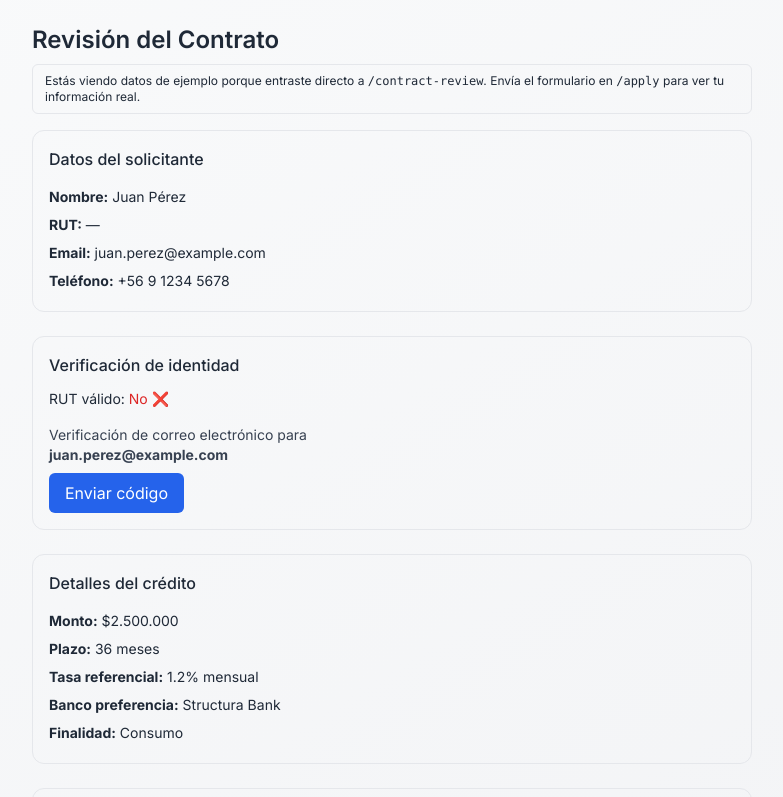
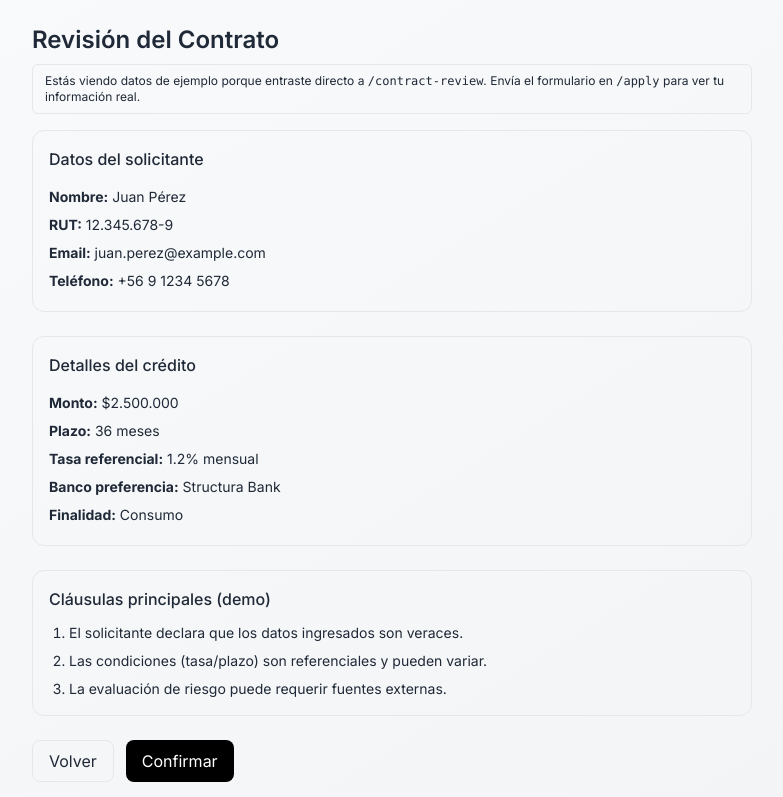
Before and after one commit to RMiguel0/GRUPOSTRUCTURA-2025-PROYINF, a React (Vite) app in the folder frontend/: page /contract-review in a window 1280 px wide. Shown: the top 797 px of the page, without its empty margins (248-1031 px from the left). Built offline with nearby package versions, Linux system fonts and the light colour scheme.

Commit message:
union verificacin

```diff
--- a/frontend/src/pages/ContractReview.jsx
+++ b/frontend/src/pages/ContractReview.jsx
@@ -1,15 +1,13 @@
 // pages/ContractReview.jsx
-import React, { useEffect, useMemo, useState } from "react";
+import React, { useEffect, useMemo } from "react";
 import { useLocation, useNavigate } from "react-router-dom";
-import LivenessCheck from "../components/LivenessCheck.jsx";
-import EmailVerification from "../components/EmailVerification.jsx";
-import { validarRUT } from "../utils/rutUtils.js";
 
 export default function ContractReview() {
-  const location = useLocation();
   const navigate = useNavigate();
+  const { state } = useLocation() || {};
 
-  const fromState = location?.state?.application;
+  const fromState = state?.application || null;
+  const identity = state?.identity || null; // opcional: viene desde IdentityCheck
 
   const fromStorage = useMemo(() => {
     try {
@@ -20,11 +18,10 @@ export default function ContractReview() {
     }
   }, []);
 
-  // Fallback demo para que NUNCA quede en blanco
   const demo = {
     applicant: {
       fullName: "Juan Pérez",
-      rut: "12.345.678-9",
+      identification: "12.345.678-9",
       email: "juan.perez@example.com",
       phone: "+56 9 1234 5678",
     },
@@ -43,20 +40,8 @@ export default function ContractReview() {
     [fromState, fromStorage]
   );
 
-  // Estados para validación de identidad
-  const [rutOk, setRutOk] = useState(false);
-  const [emailVerified, setEmailVerified] = useState(false);
-  const [livenessOk, setLivenessOk] = useState(false);
-
   useEffect(() => {
-    // Validar RUT al cargar la página
-    const id = application?.applicant?.identification;
-    if (id) {
-      setRutOk(validarRUT(id));
-    }
-  }, [application]);
-
-  useEffect(() => {
+    // Si venimos con datos reales, refrescamos el storage
     if (fromState) {
       try {
         localStorage.setItem("loanApplicationDraft", JSON.stringify(fromState));
@@ -65,24 +50,38 @@ export default function ContractReview() {
   }, [fromState]);
 
   const money = (n) =>
-    new Intl.NumberFormat("es-CL", { style: "currency", currency: "CLP" }).format(
-      Math.round(Number(n) || 0)
-    );
+    new Intl.NumberFormat("es-CL", {
+      style: "currency",
+      currency: "CLP",
+    }).format(Math.round(Number(n) || 0));
 
   const onConfirm = () => navigate("/", { replace: true, state: { contractAccepted: true } });
   const onBack = () => navigate(-1);
 
-  // La solicitud solo puede confirmarse si todos los pasos de verificación están completos
-  const canConfirm = rutOk && emailVerified && livenessOk;
+  // Política: Si IdentityCheck nos envió estado, respetamos su “allOk”
+  // Si no hay identidad en el state (entraron directo), permitimos confirmar igual.
+  const canConfirm = identity ? Boolean(identity.allOk) : true;
 
   return (
     <div className="max-w-3xl mx-auto p-6">
       <h1 className="text-2xl font-semibold mb-2">Revisión del Contrato</h1>
 
-      {(!fromState && !fromStorage) && (
+      {!fromState && !fromStorage && (
         <div className="mb-4 text-xs rounded-md border px-3 py-2">
-          Estás viendo datos de ejemplo porque entraste directo a <code>/contract-review</code>.
-          Envía el formulario en <code>/apply</code> para ver tu información real.
+          Estás viendo datos de ejemplo porque entraste directo a{" "}
+          <code>/contract-review</code>. Envía el formulario en{" "}
+          <code>/apply</code> para ver tu información real.
+        </div>
+      )}
+
+      {identity && (
+        <div className="mb-4 text-xs rounded-md border px-3 py-2">
+          Estado de identidad:{" "}
+          {identity.allOk ? (
+            <span className="text-green-600">verificada ✅</span>
+          ) : (
+            <span className="text-red-600">pendiente/incorrecta ❌</span>
+          )}
         </div>
       )}
 
@@ -94,23 +93,6 @@ export default function ContractReview() {
           <li><strong>Email:</strong> {application?.applicant?.email ?? "—"}</li>
           <li><strong>Teléfono:</strong> {application?.applicant?.phone ?? "—"}</li>
         </ul>
-      </section>
-
-      <section className="mb-6 border rounded-xl p-4">
-        <h2 className="font-medium mb-3">Verificación de identidad</h2>
-        <div className="space-y-4">
-          {/* Validación de RUT */}
-          <p className="text-sm">
-            RUT válido: {rutOk ? <span className="text-green-600">Sí ✅</span> : <span className="text-red-600">No ❌</span>}
-          </p>
-          {/* Verificación de correo */}
-          {application?.applicant?.email && (
-            <EmailVerification
-              email={application.applicant.email}
-              onVerified={() => setEmailVerified(true)}
-            />
-          )}
-        </div>
       </section>
 
       <section className="mb-6 border rounded-xl p-4">
@@ -134,11 +116,13 @@ export default function ContractReview() {
       </section>
 
       <div className="flex gap-3">
-        <button onClick={onBack} className="px-4 py-2 rounded-lg border">Volver</button>
+        <button onClick={onBack} className="px-4 py-2 rounded-lg border">
+          Volver
+        </button>
         <button
           onClick={onConfirm}
           disabled={!canConfirm}
-          className="px-4 py-2 rounded-lg text-white "
+          className="px-4 py-2 rounded-lg text-white"
           style={{ backgroundColor: canConfirm ? "#000000" : "#cccccc" }}
         >
           Confirmar
@@ -147,7 +131,10 @@ export default function ContractReview() {
 
       <p className="text-xs text-gray-500 mt-6">
         Origen: <code>{application?.meta?.source ?? "desconocido"}</code> ·{" "}
-        Creado: {application?.meta?.createdAt ? new Date(application.meta.createdAt).toLocaleString() : "—"}
+        Creado:{" "}
+        {application?.meta?.createdAt
+          ? new Date(application.meta.createdAt).toLocaleString()
+          : "—"}
       </p>
     </div>
   );
--- a/frontend/src/pages/IdentityCheck.jsx
+++ b/frontend/src/pages/IdentityCheck.jsx
@@ -1,63 +1,183 @@
 // pages/IdentityCheck.jsx
-import React from "react";
+import React, { useEffect, useMemo, useState } from "react";
 import { useLocation, useNavigate } from "react-router-dom";
+import EmailVerification from "../components/EmailVerification.jsx";
 import FaceMatchCheck from "../components/FaceMatchCheck.jsx";
+import { validarRUT } from "../utils/rutUtils.js";
 
 /**
- * Espera recibir:
- *  - state.application  (o applicationData)
- *  - state.idImageFile  (File)  y/o  state.idImageDataURL (string)
- *  Además, intentará leer sessionStorage['idDocDataURL'] como respaldo.
+ * Esta vista concentra:
+ *  1) Validación de RUT (automática)
+ *  2) Verificación de correo (OTP con SendGrid)
+ *  3) Coincidencia facial (foto documento vs cámara)
+ *
+ * Llega desde LoanApplicationForm con:
+ *  - state.application (datos de solicitud)
+ *  - state.idImageFile (File de la foto del documento)
  */
 export default function IdentityCheck() {
   const navigate = useNavigate();
   const { state } = useLocation() || {};
 
-  const appData = state?.application || state?.applicationData || null;
+  // Normalizamos la entrada y damos un fallback de almacenamiento local
+  const fromStateApp = state?.application || null;
+  const fromStateIdFile = state?.idImageFile || null;
 
-  // puede venir por state o quedar persistido en sessionStorage
-  const idImageFile = state?.idImageFile || null;
-  const idImageDataURL =
-    state?.idImageDataURL || sessionStorage.getItem("idDocDataURL") || null;
+  const fromStorage = useMemo(() => {
+    try {
+      const raw = localStorage.getItem("loanApplicationDraft");
+      return raw ? JSON.parse(raw) : null;
+    } catch {
+      return null;
+    }
+  }, []);
 
-  if (!appData || (!idImageFile && !idImageDataURL)) {
+  const application = useMemo(
+    () => fromStateApp || fromStorage || null,
+    [fromStateApp, fromStorage]
+  );
+
+  // ⚠️ Para la comparación facial necesitamos sí o sí el archivo del documento
+  const idImageFile = fromStateIdFile;
+
+  // Estados de verificación
+  const [rutOk, setRutOk] = useState(false);
+  const [emailVerified, setEmailVerified] = useState(false);
+  const [faceOk, setFaceOk] = useState(false);
+
+  // Para “Reintentar” la coincidencia facial remonta el componente
+  const [faceRunId, setFaceRunId] = useState(0);
+
+  // Valida RUT al montar
+  useEffect(() => {
+    const id = application?.applicant?.identification;
+    setRutOk(Boolean(id) && validarRUT(id));
+  }, [application]);
+
+  // Guarda el application (para recuperación si recargan)
+  useEffect(() => {
+    if (fromStateApp) {
+      try {
+        localStorage.setItem("loanApplicationDraft", JSON.stringify(fromStateApp));
+      } catch {}
+    }
+  }, [fromStateApp]);
+
+  if (!application || !idImageFile) {
     return (
-      <div className="p-6">
-        <h2 className="text-lg font-semibold">Faltan datos</h2>
-        <p className="text-sm text-gray-600">
-          Vuelve al formulario y sube la imagen del documento.
-        </p>
+      <div className="max-w-3xl mx-auto p-6">
+        <h1 className="text-2xl font-semibold mb-2">Validación de identidad</h1>
+        <div className="p-4 border rounded-lg">
+          <h2 className="font-medium mb-2">Faltan datos</h2>
+          <p className="text-sm text-gray-600">
+            Vuelve al formulario y sube la imagen del documento para poder comparar el rostro.
+          </p>
+          <div className="mt-4">
+            <button onClick={() => navigate(-1)} className="px-4 py-2 rounded-lg border">
+              Volver
+            </button>
+          </div>
+        </div>
       </div>
     );
   }
 
-  const handleFaceMatchPassed = () => {
+  const email = application?.applicant?.email || "";
+
+  const allOk = rutOk && emailVerified && faceOk;
+
+  const handleContinue = () => {
+    // Empacamos el estado de identidad para referencia en ContractReview (opcional)
     navigate("/contract-review", {
-      state: { application: appData, identityVerified: true },
+      state: {
+        application,
+        identity: {
+          rutOk,
+          emailVerified,
+          faceOk,
+          allOk,
+        },
+      },
       replace: true,
     });
   };
 
-  const handleFaceMatchFailed = (reason) => {
-    console.warn("Face match failed:", reason);
-    // aquí puedes decidir si vuelves al form, permites reintento, etc.
-  };
+  return (
+    <div className="max-w-3xl mx-auto p-6">
+      <button onClick={() => navigate(-1)} className="mb-4 flex items-center gap-2 text-sm">
+        ← Volver al formulario
+      </button>
 
-  return (
-    <div className="max-w-3xl mx-auto p-6 space-y-6">
-      <h1 className="text-2xl font-bold">Validación de identidad</h1>
-      <p className="text-gray-600 text-sm">
-        Comprobemos que la persona del documento coincide contigo (sin prueba de vida).
+      <h1 className="text-2xl font-semibold mb-1">Validación de identidad</h1>
+      <p className="text-gray-600 text-sm mb-6">
+        Comprobemos que la persona del documento coincide contigo y que puedes recibir un código por correo.
       </p>
 
-      <div className="border rounded-lg p-4">
-        <h2 className="font-semibold mb-3">Verificación de coincidencia facial</h2>
+      {/* Datos del solicitante, como en ContractReview */}
+      <section className="mb-6 border rounded-xl p-4">
+        <h2 className="font-medium mb-3">Datos del solicitante</h2>
+        <ul className="text-sm leading-7">
+          <li><strong>Nombre:</strong> {application?.applicant?.fullName ?? "—"}</li>
+          <li><strong>RUT:</strong> {application?.applicant?.identification ?? "—"}{" "}
+            {application?.applicant?.identification && (
+              rutOk ? <span className="text-green-600"> (válido) ✅</span> : <span className="text-red-600"> (inválido) ❌</span>
+            )}
+          </li>
+          <li><strong>Email:</strong> {email || "—"}</li>
+          <li><strong>Teléfono:</strong> {application?.applicant?.phone ?? "—"}</li>
+        </ul>
+      </section>
+
+      {/* Verificación de correo (migrada desde ContractReview) */}
+      <section className="mb-6 border rounded-xl p-4">
+        <h2 className="font-medium mb-3">Verificación de correo</h2>
+        {email ? (
+          <EmailVerification
+            email={email}
+            onVerified={() => setEmailVerified(true)}
+          />
+        ) : (
+          <p className="text-sm text-red-600">No hay email para verificar.</p>
+        )}
+      </section>
+
+      {/* Coincidencia facial (documento vs cámara) */}
+      <section className="mb-6 border rounded-xl p-4">
+        <div className="flex items-center justify-between mb-3">
+          <h2 className="font-medium">Verificación de coincidencia facial</h2>
+          <button
+            type="button"
+            onClick={() => {
+              setFaceOk(false);
+              setFaceRunId((n) => n + 1); // remonta el componente para reintentar
+            }}
+            className="text-sm text-blue-600 hover:underline"
+          >
+            Reintentar
+          </button>
+        </div>
+
         <FaceMatchCheck
+          key={faceRunId}
           idImageFile={idImageFile}
-          idImageDataURL={idImageDataURL}
-          onPassed={handleFaceMatchPassed}
-          onFailed={handleFaceMatchFailed}
+          onPassed={() => setFaceOk(true)}
+          onFailed={() => setFaceOk(false)}
         />
+      </section>
+
+      {/* CTA */}
+      <div className="flex gap-3">
+        <button onClick={() => navigate(-1)} className="px-4 py-2 rounded-lg border">
+          Volver
+        </button>
+        <button
+          onClick={handleContinue}
+          disabled={!allOk}
+          className="px-4 py-2 rounded-lg text-white"
+          style={{ backgroundColor: allOk ? "#000000" : "#cccccc" }}
+        >
+          Continuar al contrato
+        </button>
       </div>
     </div>
   );
```
